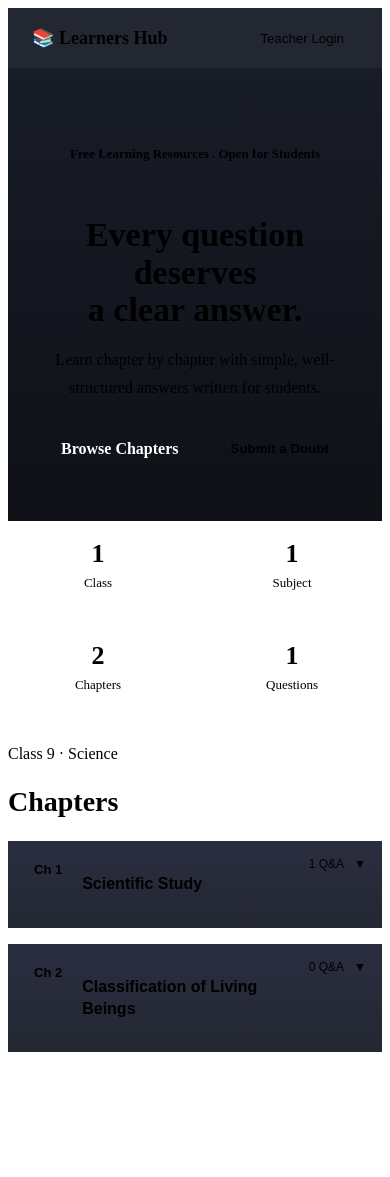
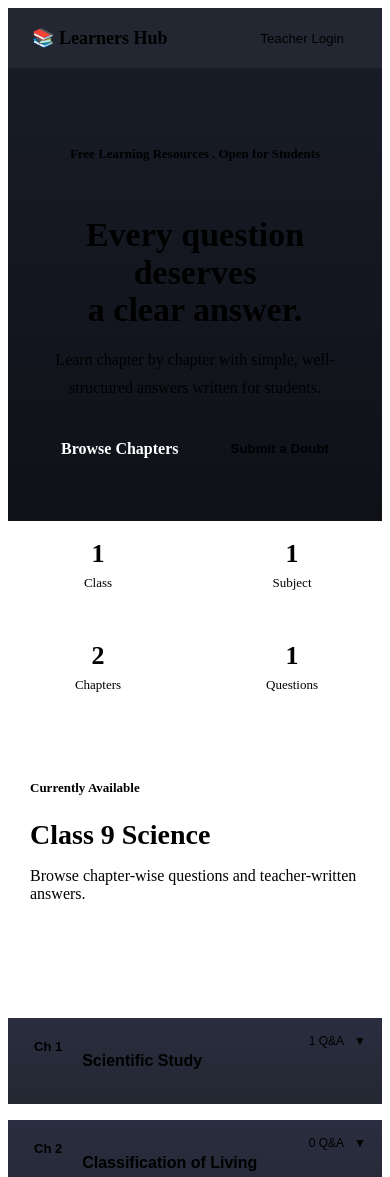
Before and after one commit to Sonu0510/learners-hub, a React (Vite) app: page / in a window 390 px wide. Shown: the top 1177 px of the page. Before the commit the page ends 1060 px from the top, so only its background shows below. Built offline with nearby package versions, Linux system fonts and the light colour scheme; the HTML template or start-up script is replaced by a standard one.

Commit message:
Polished answer and question cards

```diff
--- a/src/components/AnswerCard.css
+++ b/src/components/AnswerCard.css
@@ -1,23 +1,34 @@
 .answer-card {
-  margin-top: 12px;
-  padding: 16px;
-  background: rgba(79, 142, 247, 0.06);
-  border: 1px solid rgba(79, 142, 247, 0.18);
-  border-radius: 10px;
+  margin-top: 14px;
+  padding: 18px;
+  background: rgba(52, 211, 153, 0.07);
+  border: 1px solid rgba(52, 211, 153, 0.22);
+  border-left: 4px solid #34d399;
+  border-radius: 12px;
 }
 
-.answer-label {
-  display: inline-block;
-  margin-bottom: 8px;
-  color: var(--accent);
-  font-size: 12px;
+.answer-header {
+  display: flex;
+  align-items: center;
+  gap: 8px;
+  color: #34d399;
+  font-size: 13px;
   font-weight: 800;
-  text-transform: uppercase;
-  letter-spacing: 0.06em;
+  margin-bottom: 10px;
+}
+
+.answer-check {
+  width: 20px;
+  height: 20px;
+  background: rgba(52, 211, 153, 0.15);
+  border-radius: 50%;
+  display: inline-flex;
+  align-items: center;
+  justify-content: center;
 }
 
 .answer-text {
-  color: #b8c0cf;
-  line-height: 1.85;
+  color: #c4ccd8;
+  line-height: 1.9;
   font-size: 15px;
 }
--- a/src/components/AnswerCard.jsx
+++ b/src/components/AnswerCard.jsx
@@ -3,7 +3,11 @@
 function AnswerCard({ answer }) {
   return (
     <div className="answer-card">
-      <span className="answer-label">Answer</span>
+      <div className="answer-header">
+        <span className="answer-check">✓</span>
+        <span>Teacher Approved Answer</span>
+      </div>
+
       <p className="answer-text">{answer}</p>
     </div>
   );
--- a/src/components/QuestionCard.css
+++ b/src/components/QuestionCard.css
@@ -1,81 +1,56 @@
-.question-card{
-    background:#22263a;
-    border:1px solid var(--border);
-    border-radius:12px;
-    overflow:hidden;
-    margin-bottom:14px;
+.question-card {
+  background: rgba(24, 28, 39, 0.9);
+  border: 1px solid var(--border);
+  border-radius: 12px;
+  overflow: hidden;
+  margin-bottom: 14px;
 }
 
-.question-header{
-    width:100%;
-    background:none;
-    border:none;
-    color:inherit;
-
-    display:flex;
-    align-items:center;
-
-    gap:14px;
-
-    padding:16px 18px;
-
-    cursor:pointer;
-
-    text-align:left;
+.question-header {
+  width: 100%;
+  background: transparent;
+  border: none;
+  color: var(--text);
+  display: flex;
+  align-items: center;
+  gap: 14px;
+  padding: 16px 18px;
+  cursor: pointer;
+  text-align: left;
 }
 
-.question-header:hover{
-    background:rgba(79,142,247,.06);
+.question-header:hover {
+  background: rgba(79, 142, 247, 0.06);
 }
 
-.question-badge{
-
-    width:34px;
-    height:34px;
-
-    display:flex;
-    align-items:center;
-    justify-content:center;
-
-    border-radius:50%;
-
-    background:var(--accent);
-
-    color:white;
-
-    font-weight:700;
-
-    flex-shrink:0;
+.question-badge {
+  background: rgba(245, 158, 11, 0.15);
+  color: #f59e0b;
+  padding: 5px 9px;
+  border-radius: 8px;
+  font-size: 12px;
+  font-weight: 800;
+  flex-shrink: 0;
 }
 
-.question-text{
-
-    flex:1;
-
-    font-size:16px;
-
-    font-weight:600;
-
-    line-height:1.5;
+.question-text {
+  flex: 1;
+  font-size: 15px;
+  font-weight: 700;
+  line-height: 1.6;
 }
 
-.question-arrow{
-
-    color:var(--muted);
-
-    font-size:13px;
+.question-arrow {
+  color: var(--muted);
+  font-size: 12px;
 }
 
-.question-body{
-
-    padding:20px;
-
-    border-top:1px solid var(--border);
+.question-body {
+  padding: 0 18px 18px;
 }
 
-.answer-empty{
-
-    color:var(--muted);
-
-    font-style:italic;
+.answer-empty {
+  color: var(--muted);
+  font-style: italic;
+  padding: 14px 0;
 }
--- a/src/pages/Home.css
+++ b/src/pages/Home.css
@@ -1,12 +1,49 @@
-.section-heading {
-  margin: 28px 0 20px;
+.course-header {
+  margin: 34px 0 22px;
+  padding: 22px;
+  background: var(--card);
+  border: 1px solid var(--border);
+  border-radius: var(--radius);
+  display: flex;
+  align-items: center;
+  justify-content: space-between;
+  gap: 18px;
 }
 
-.section-heading p {
-  color: var(--muted);
+.course-label {
+  color: var(--accent);
+  font-size: 13px;
+  font-weight: 700;
   margin-bottom: 6px;
 }
 
-.section-heading h2 {
+.course-header h2 {
   font-size: 28px;
+  margin-bottom: 6px;
 }
+
+.course-description {
+  color: var(--muted);
+}
+
+.doubt-btn {
+  padding: 11px 18px;
+  background: var(--accent);
+  color: white;
+  border: none;
+  border-radius: 9px;
+  font-weight: 700;
+  cursor: pointer;
+  white-space: nowrap;
+}
+
+@media (max-width: 700px) {
+  .course-header {
+    flex-direction: column;
+    align-items: flex-start;
+  }
+
+  .doubt-btn {
+    width: 100%;
+  }
+}
--- a/src/pages/Home.jsx
+++ b/src/pages/Home.jsx
@@ -8,7 +8,7 @@
 function Home() {
   const totalQuestions = scienceData.chapters.reduce(
     (total, chapter) => total + chapter.questions.length,
-    0
+    0,
   );
 
   return (
@@ -22,14 +22,19 @@
           questions={totalQuestions}
         />
 
-        <section className="section-heading">
-          <p>Class 9 · Science</p>
-          <h2>Chapters</h2>
+        <section className="course-header">
+          <div>
+            <p className="course-label">Currently Available</p>
+            <h2>Class 9 Science</h2>
+            <p className="course-description">
+              Browse chapter-wise questions and teacher-written answers.
+            </p>
+          </div>
+
+          <button className="doubt-btn">Submit a Doubt</button>
         </section>
 
         <ChapterList chapters={scienceData.chapters} />
-
-
       </main>
     </div>
   );
```
Also changed, not shown: src/components/QuestionCard.jsx (+3 -14 lines).
